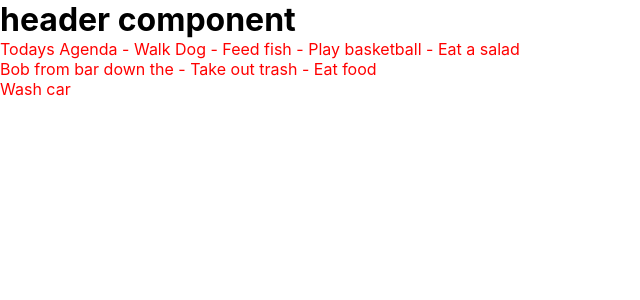
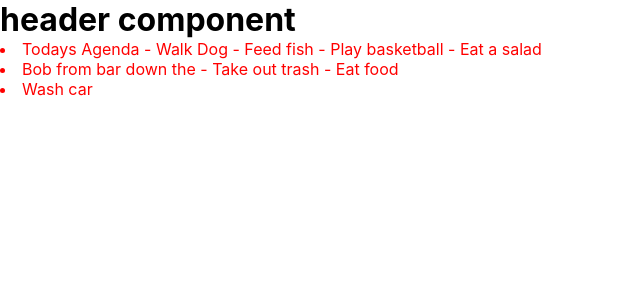
Before and after one commit to robertoaguilar1979/react-note-app, a React (Create React App) app: page / in a window 1280 px wide. Shown: the top 300 px of the page, without its empty margins (0-640 px from the left). Built offline with nearby package versions, Linux system fonts and the light colour scheme.

Commit message:
added react-router-dom and added props to NotesPage

```diff
--- a/package.json
+++ b/package.json
@@ -8,6 +8,7 @@
     "@testing-library/user-event": "^12.8.3",
     "react": "^17.0.2",
     "react-dom": "^17.0.2",
+    "react-router-dom": "^5.3.0",
     "react-scripts": "4.0.3",
     "styled-components": "^5.3.3",
     "web-vitals": "^1.1.2"
--- a/src/components/ListItem.js
+++ b/src/components/ListItem.js
@@ -1,12 +1,10 @@
 import React from "react";
 import notes from "../assets/data";
 
-function ListItem() {
+function ListItem({ note }) {
   return (
     <div className="notes-list-item">
-      {notes.map((note) => (
-        <li>{note.body}</li>
-      ))}
+      <li>{note.body}</li>
     </div>
   );
 }
--- a/src/pages/NotesPage.js
+++ b/src/pages/NotesPage.js
@@ -1,12 +1,13 @@
 import React from "react";
 import notes from "../assets/data";
 import ListItem from "../components/ListItem";
+
 function NotesPage() {
   return (
     <div>
-      <ul>
-        <ListItem />
-      </ul>
+      {notes.map((note) => (
+        <ListItem note={note} />
+      ))}
     </div>
   );
 }
```
Also changed, not shown: 1 other file (tests, documents, lock files or other folders).
